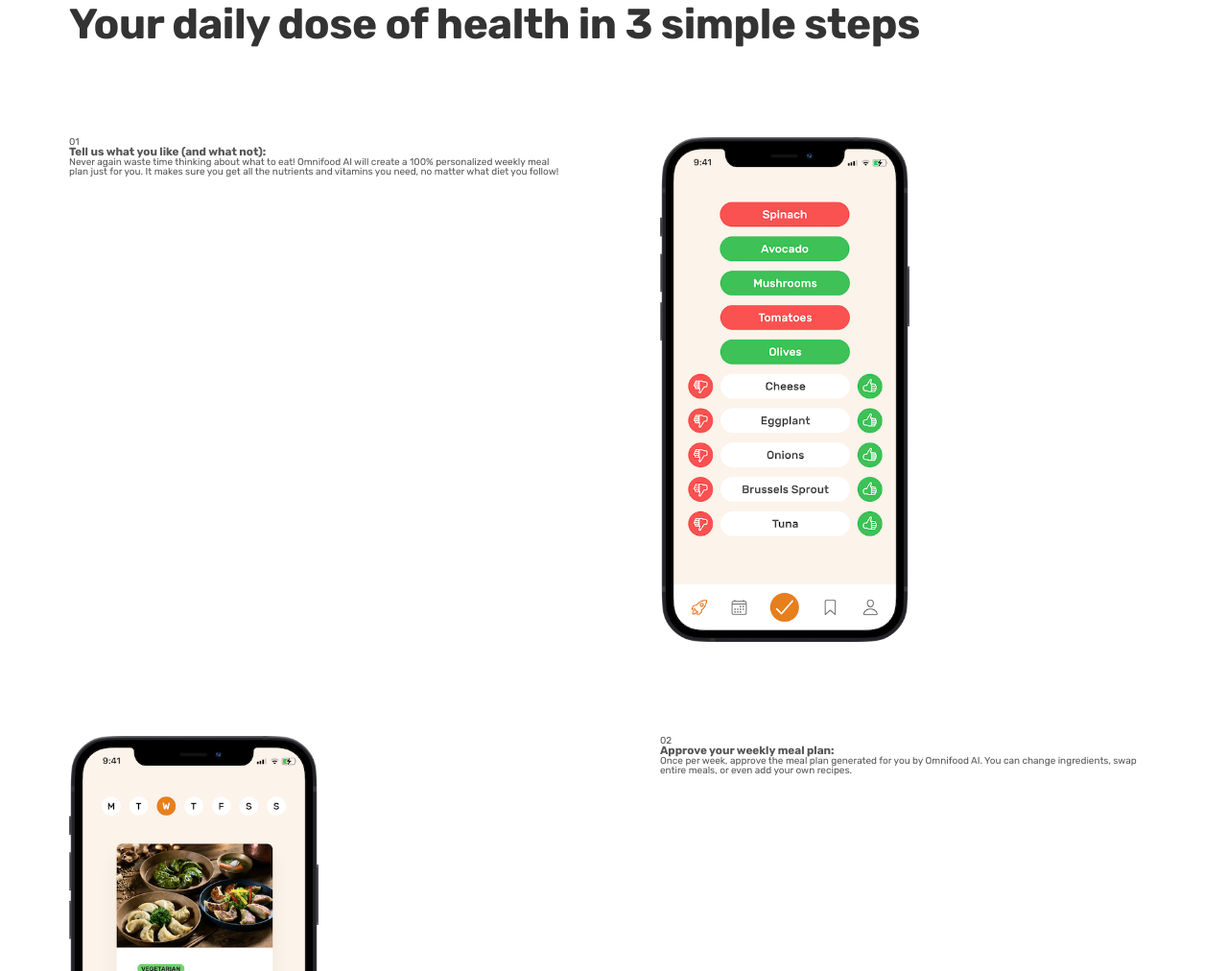
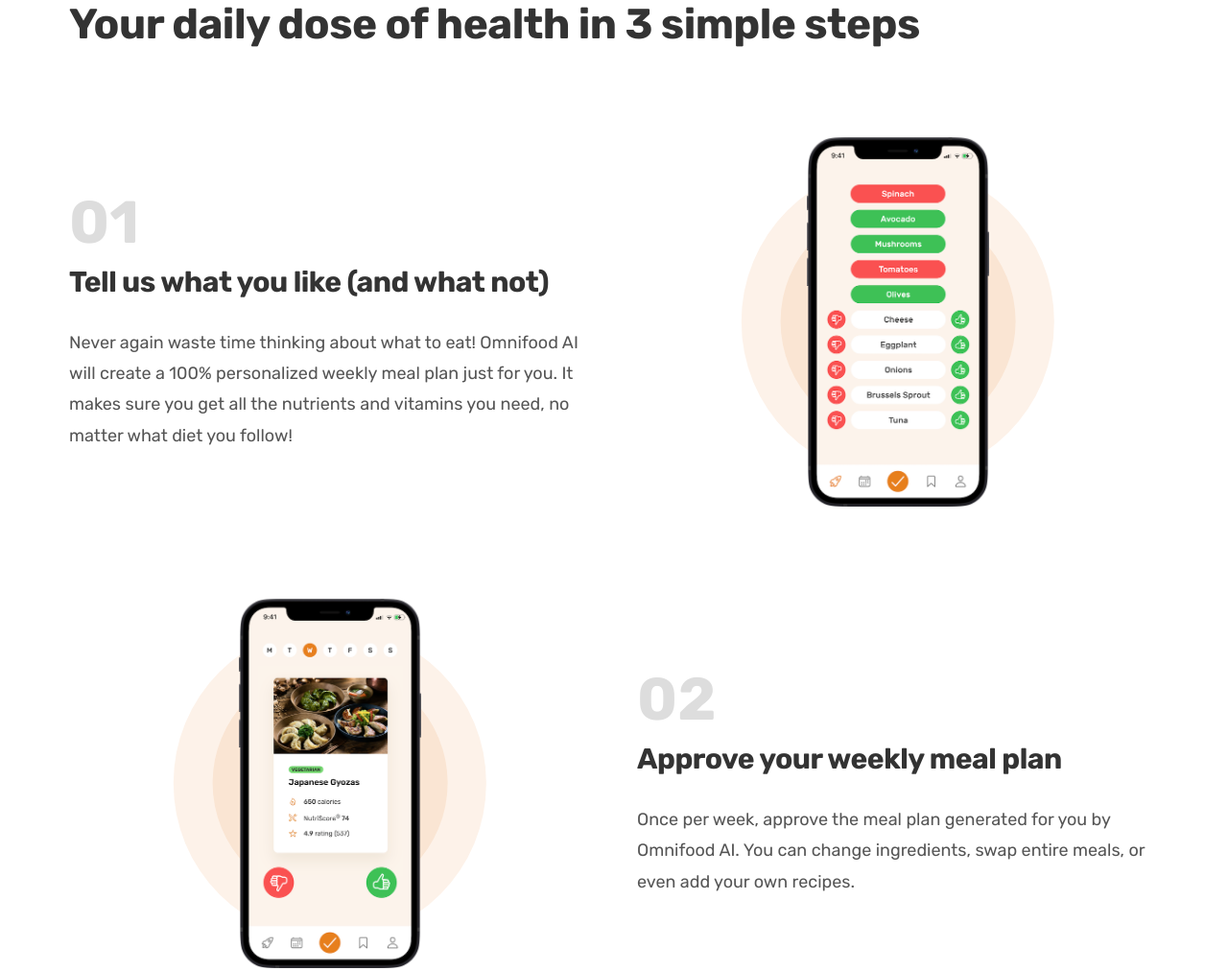
Before and after one commit to GrabowskiDev/Omnifood, a plain HTML site: page index.html in a window 1280 px wide. Shown: the part 965-1977 px from the top of the page at 96% size. Drawn offline with Linux system fonts and the light colour scheme.

Commit message:
Style section-how layout

```diff
--- a/css/style.css
+++ b/css/style.css
@@ -10,7 +10,9 @@
 
 --- 02 Colors
 Main: #e67e22
-Tints:#fdf2e9
+Tints:
+#fdf2e9
+#fae5d3
 Shades:#cf711f
 Grey: #555
 			#333
@@ -31,6 +33,7 @@
 :root {
 	--main: #e67e22;
 	--tint1: #fdf2e9;
+	--tint2: #fae5d3;
 	--shade1: #cf711f;
 	--grey1: #333;
 	--grey2: #555;
@@ -67,7 +70,8 @@
 
 .grid {
 	display: grid;
-	gap: 9.6rem;
+	column-gap: 4.8rem;
+	row-gap: 9.6rem;
 }
 
 .grid--2-cols {
@@ -82,8 +86,17 @@
 	grid-template-columns: repeat(4, 1fr);
 }
 
+.grid--center-v {
+	align-items: center;
+}
+
+p {
+	font-size: 2rem;
+}
+
 .heading-primary,
-.heading-secondary {
+.heading-secondary,
+.heading-tertiary {
 	font-weight: 700;
 	letter-spacing: -0.5px;
 	color: var(--grey1);
@@ -101,6 +114,8 @@
 }
 
 .heading-tertiary {
+	font-size: 3rem;
+	margin-bottom: 3.2rem;
 }
 
 .subheading {
@@ -274,6 +289,56 @@
 	padding: 9.6rem 2.4rem;
 }
 
+.step-number {
+	font-size: 6.2rem;
+	font-weight: 700;
+	color: #ddd;
+	margin-bottom: 1.6rem;
+}
+
+.step-text {
+	font-size: 1.8rem;
+	line-height: 1.8;
+	/* color: var(--grey1); */
+}
+
+.step-img-box {
+	display: flex;
+	justify-content: center;
+	position: relative;
+}
+
 .step-img {
-	width: 50%;
+	width: 35%;
 }
+
+.step-img-box::before,
+.step-img-box::after {
+	content: '';
+	display: block;
+	height: 0;
+	border-radius: 50%;
+
+	position: absolute;
+	top: 50%;
+	left: 50%;
+	transform: translate(-50%, -50%);
+}
+
+.step-img-box::before {
+	width: 60%;
+	/* Height trick */
+	padding-bottom: 60%;
+
+	background-color: var(--tint1);
+	z-index: -2;
+}
+
+.step-img-box::after {
+	width: 45%;
+	/* Height trick */
+	padding-bottom: 45%;
+
+	background-color: var(--tint2);
+	z-index: -1;
+}
--- a/index.html
+++ b/index.html
@@ -104,12 +104,12 @@
 				</div>
 
 				<!-- STEPS -->
-				<div class="container grid grid--2-cols">
+				<div class="container grid grid--2-cols grid--center-v">
 					<!-- STEP 01 -->
 					<div class="step-text-box">
 						<p class="step-number">01</p>
 						<h3 class="heading-tertiary">
-							Tell us what you like (and what not):
+							Tell us what you like (and what not)
 						</h3>
 						<p class="step-text">
 							Never again waste time thinking about what to eat!
@@ -138,7 +138,7 @@
 					<div class="step-text-box">
 						<p class="step-number">02</p>
 						<h3 class="heading-tertiary">
-							Approve your weekly meal plan:
+							Approve your weekly meal plan
 						</h3>
 						<p class="step-text">
 							Once per week, approve the meal plan generated for
@@ -151,7 +151,7 @@
 					<div class="step-text-box">
 						<p class="step-number">03</p>
 						<h3 class="heading-tertiary">
-							Receive meals at convenient time:
+							Receive meals at convenient time
 						</h3>
 						<p class="step-text">
 							Best chefs in town will cook your selected meal
```
